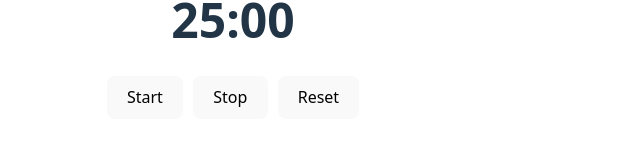
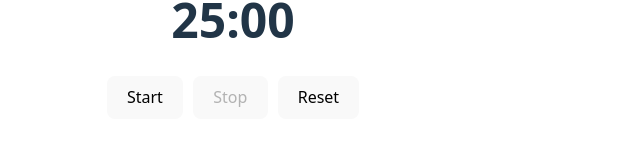
Before and after one commit to munakata255/pomo_front, a React (Vite) app: page / in a window 1280 px wide. Shown: the part 513-658 px from the top of the page, without its empty margins (0-640 px from the left). Built offline with nearby package versions, Linux system fonts and the light colour scheme.

Commit message:
Add finish alert

```diff
--- a/src/components/Timer.tsx
+++ b/src/components/Timer.tsx
@@ -6,8 +6,20 @@ type Props = {
   initialTime: number; // ← Home側から渡す
 };
 
-export default function Timer({ selectedTask, selectedTimerSet, initialTime }: Props) {
-  const { timeLeft, isRunning, start, stop, reset } = useTimer(initialTime);
+export default function Timer({
+  selectedTask,
+  selectedTimerSet,
+  initialTime,
+}: Props) {
+  const handleFinish = () => {
+    alert("ポモドーロ終了！");
+    // ここで StudyLog を POST する処理を後で追加
+  };
+
+  const { timeLeft, isRunning, start, stop, reset } = useTimer(
+    initialTime,
+    handleFinish
+  );
 
   // 秒 → mm:ss
   const formatTime = (sec: number) => {
@@ -23,8 +35,12 @@ export default function Timer({ selectedTask, selectedTimerSet, initialTime }: P
       </h2>
 
       <div style={{ display: "flex", gap: "10px", justifyContent: "center" }}>
-        <button onClick={start} disabled={isRunning}>Start</button>
-        <button onClick={stop}>Stop</button>
+        <button onClick={start} disabled={isRunning}>
+          Start
+        </button>
+        <button onClick={stop} disabled={!isRunning}>
+          Stop
+        </button>
         <button onClick={reset}>Reset</button>
       </div>
     </div>
--- a/src/hooks/useTimer.ts
+++ b/src/hooks/useTimer.ts
@@ -1,6 +1,6 @@
 import { useState, useEffect, useRef } from "react";
 
-export function useTimer(initialSeconds: number) {
+export function useTimer(initialSeconds: number, onFinish: () => void) {
   const [timeLeft, setTimeLeft] = useState(initialSeconds);
   const [isRunning, setIsRunning] = useState(false);
 
@@ -17,6 +17,7 @@ export function useTimer(initialSeconds: number) {
         if (prev <= 1) {
           clearInterval(intervalRef.current!);
           setIsRunning(false);
+          onFinish();
           return 0;
         }
         return prev - 1;
--- a/src/pages/Home.tsx
+++ b/src/pages/Home.tsx
@@ -9,7 +9,7 @@ export default function Home() {
   const getInitialTime = () => {
     switch (selectedTimerSet) {
       case "set1":
-        return 25 * 60;
+        return 2 * 6;
       case "set2":
         return 50 * 60;
       case "set3":
```
